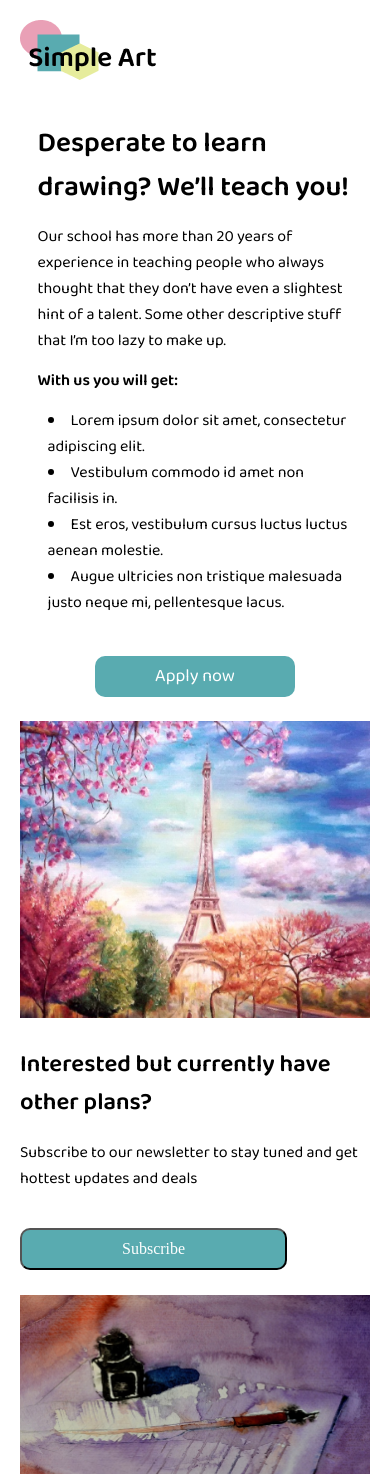
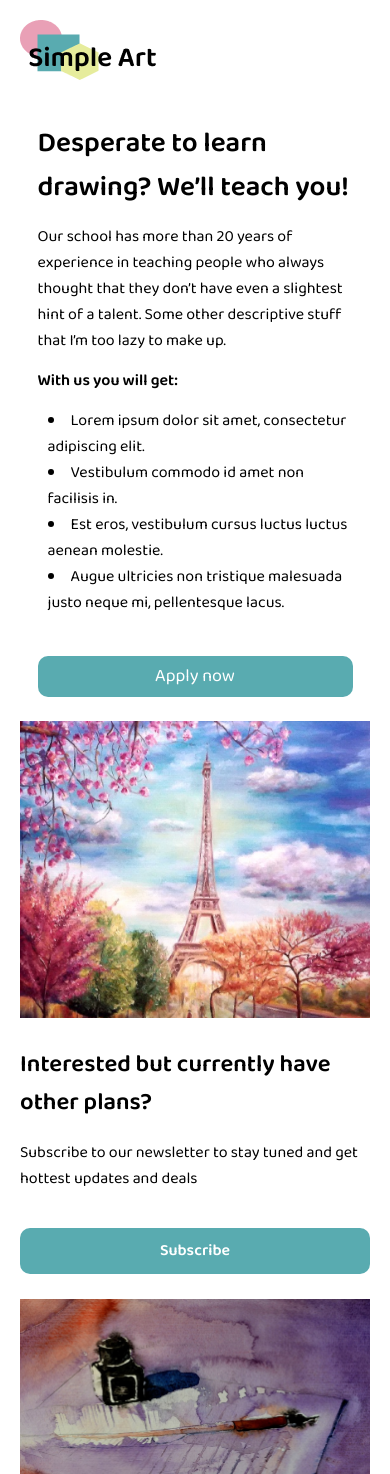
Before and after one commit to MaxLuzhetsky/LaSoft-Academy-HomeWorks, a React (Create React App) app in the folder homework9/: page / in a window 390 px wide. Shown: the top 1474 px of the page. Built offline with nearby package versions, Linux system fonts and the light colour scheme.

Commit message:
button styles fixes

```diff
--- a/homework9/src/index.css
+++ b/homework9/src/index.css
@@ -198,6 +198,7 @@
         margin: auto;
         text-decoration: none;
         border: none;
+        width: 100%;
     }
 
     .apply-link {
@@ -252,6 +253,18 @@
         border-radius: 10px;
         text-decoration: none;
         color: white;
+        width: 100%;
+        border: none;
+        font-family: 'Baloo 2';
+        font-style: normal;
+        font-weight: 600;
+        font-size: 16px;
+        line-height: 26px;
+        display: flex;
+        align-items: center;
+        text-align: center;
+        color: #FFFFFF;
+        border: none;
     }
 
     .bottom_section_button:active {
@@ -514,6 +527,7 @@
         align-items: center;
         text-align: center;
         color: #FFFFFF;
+        border: none;
     }
 
     .bottom_section_button:hover {
```
